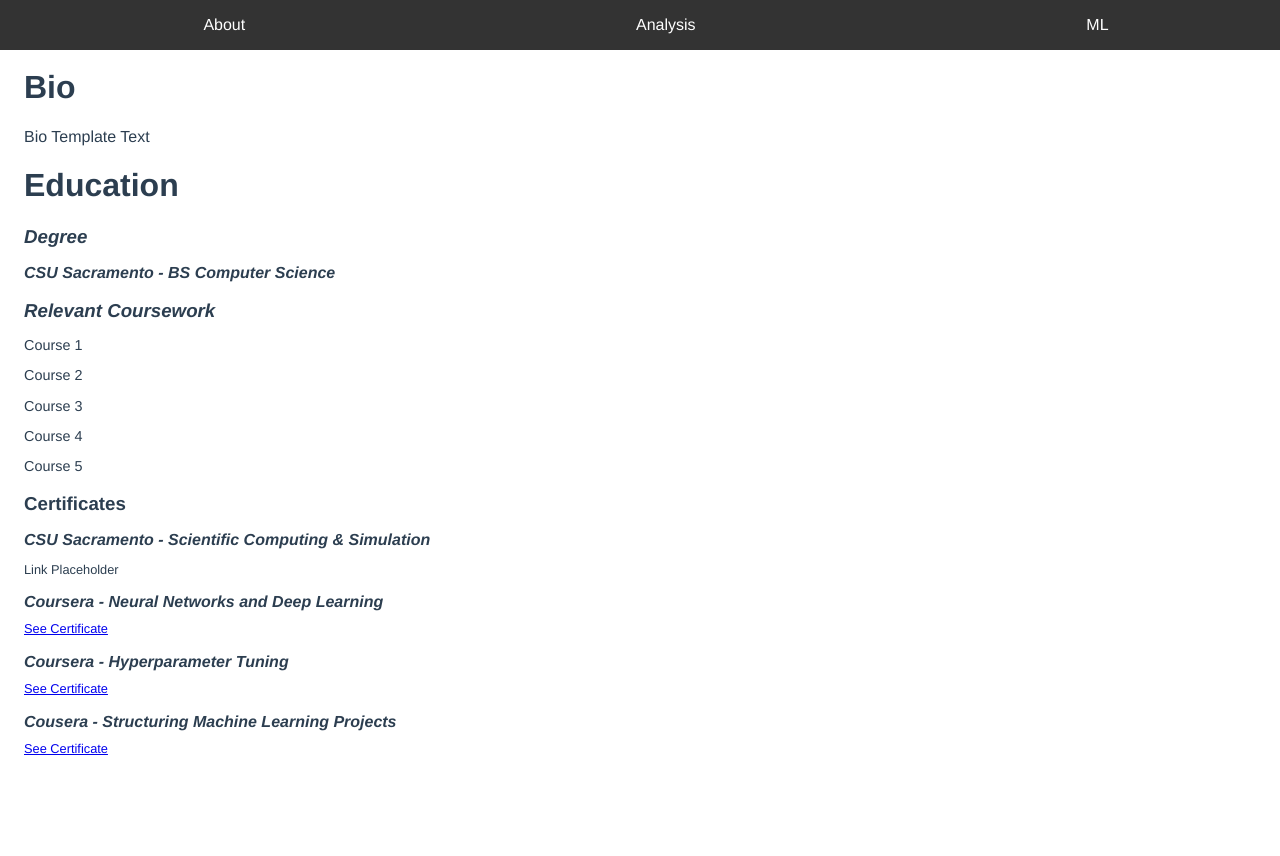
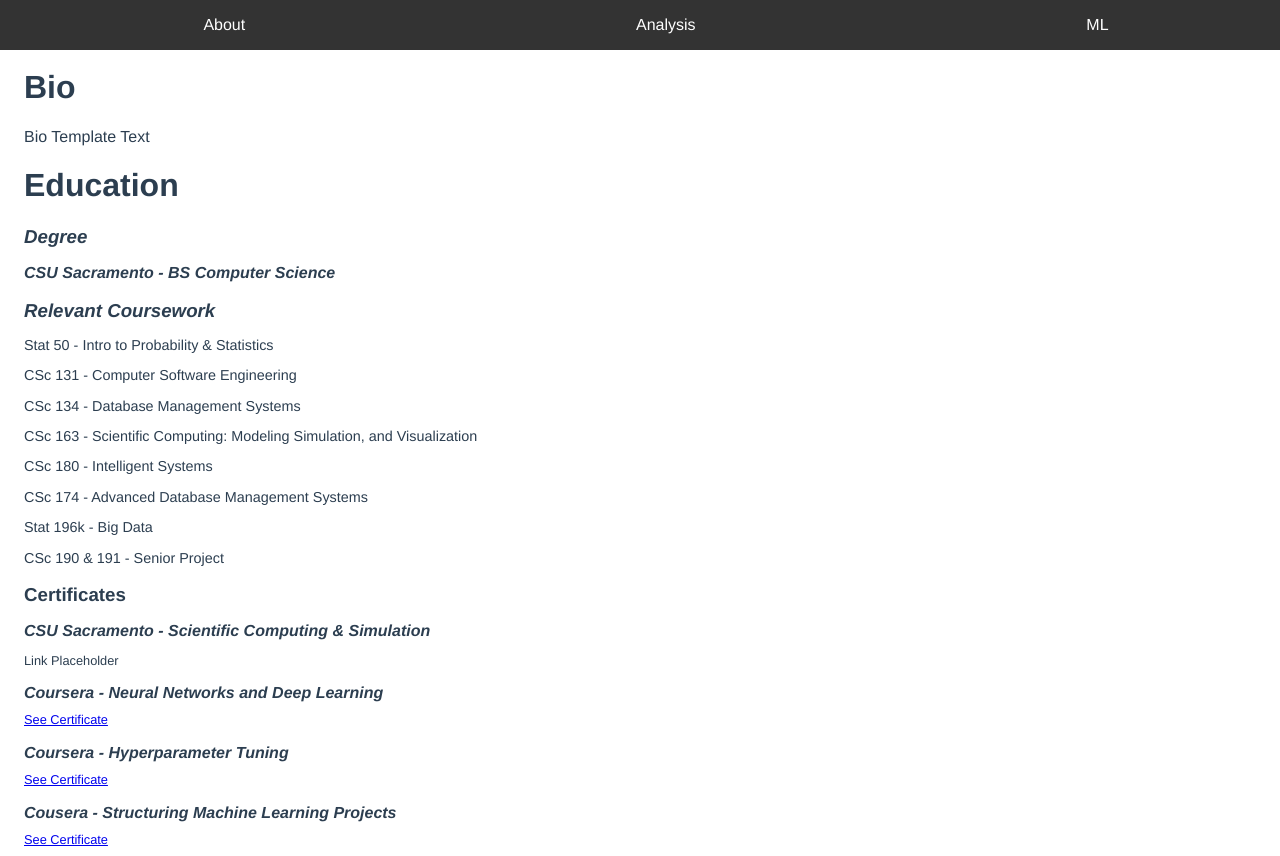
Before and after one commit to ceapf/ceapf.github.io, a Vue app: page / in a window 1280 px wide. Before the commit the page ends 800 px from the top, so only its background shows below. Built offline with nearby package versions, Linux system fonts and the light colour scheme.

Commit message:
Edited about page

```diff
--- a/src/views/AboutPage.vue
+++ b/src/views/AboutPage.vue
@@ -6,11 +6,14 @@
       <h3 style="margin-bottom: .5em;"><i>Degree</i></h3>
       <p><b><i>CSU Sacramento - BS Computer Science </i></b></p>
       <h3 style="margin-bottom: .5em;"><i>Relevant Coursework</i></h3>
-      <p style="font-size: 90%;">Course 1</p>
-      <p style="font-size: 90%;">Course 2</p>
-      <p style="font-size: 90%;">Course 3</p>
-      <p style="font-size: 90%;">Course 4</p>
-      <p style="font-size: 90%;">Course 5</p>
+      <p style="font-size: 90%;">Stat 50 - Intro to Probability & Statistics</p>
+      <p style="font-size: 90%;">CSc 131 - Computer Software Engineering</p>
+      <p style="font-size: 90%;">CSc 134 - Database Management Systems</p>
+      <p style="font-size: 90%;">CSc 163 - Scientific Computing: Modeling Simulation, and Visualization</p>
+      <p style="font-size: 90%;">CSc 180 - Intelligent Systems</p>
+      <p style="font-size: 90%;">CSc 174 - Advanced Database Management Systems</p>
+      <p style="font-size: 90%;">Stat 196k - Big Data</p>
+      <p style="font-size: 90%;">CSc 190 & 191 - Senior Project</p>
       <h3 style="margin-bottom: .5em;">Certificates</h3>
       <p style="margin-bottom: .5em;"><b><i>CSU Sacramento - Scientific Computing & Simulation</i></b></p>
       <p style="font-size: 80%;">Link Placeholder</p>
```
